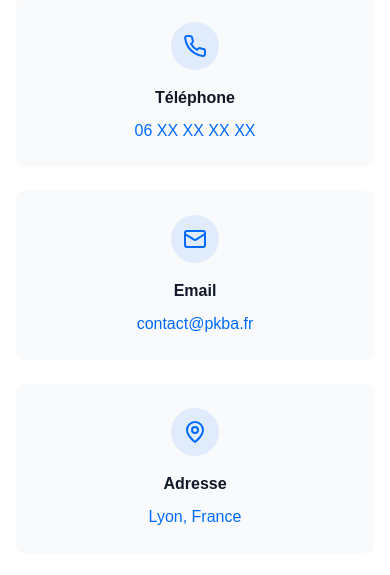
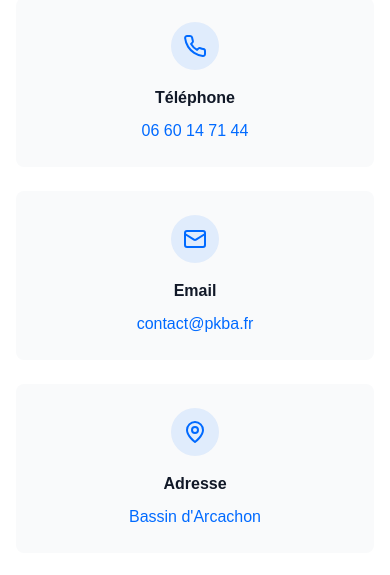
Before and after one commit to AirKyzzZ/PKBA, a Next.js app: page /reglement-interieur in a window 390 px wide. Shown: the part 3240-3815 px from the top of the page. Built offline with nearby package versions, Linux system fonts and the light colour scheme; no server answers.

Commit message:
fix(reglement): update contact info with correct phone number and location

```diff
--- a/app/reglement-interieur/page.tsx
+++ b/app/reglement-interieur/page.tsx
@@ -77,8 +77,8 @@ const ReglementInterieurPage = () => {
     {
       icon: Phone,
       label: 'Téléphone',
-      value: '06 XX XX XX XX',
-      link: 'tel:06XXXXXXXXX'
+      value: '06 60 14 71 44',
+      link: 'tel:0660147144'
     },
     {
       icon: Mail,
@@ -89,7 +89,7 @@ const ReglementInterieurPage = () => {
     {
       icon: MapPin,
       label: 'Adresse',
-      value: 'Lyon, France',
+      value: 'Bassin d\'Arcachon',
       link: '#'
     }
   ]
```
